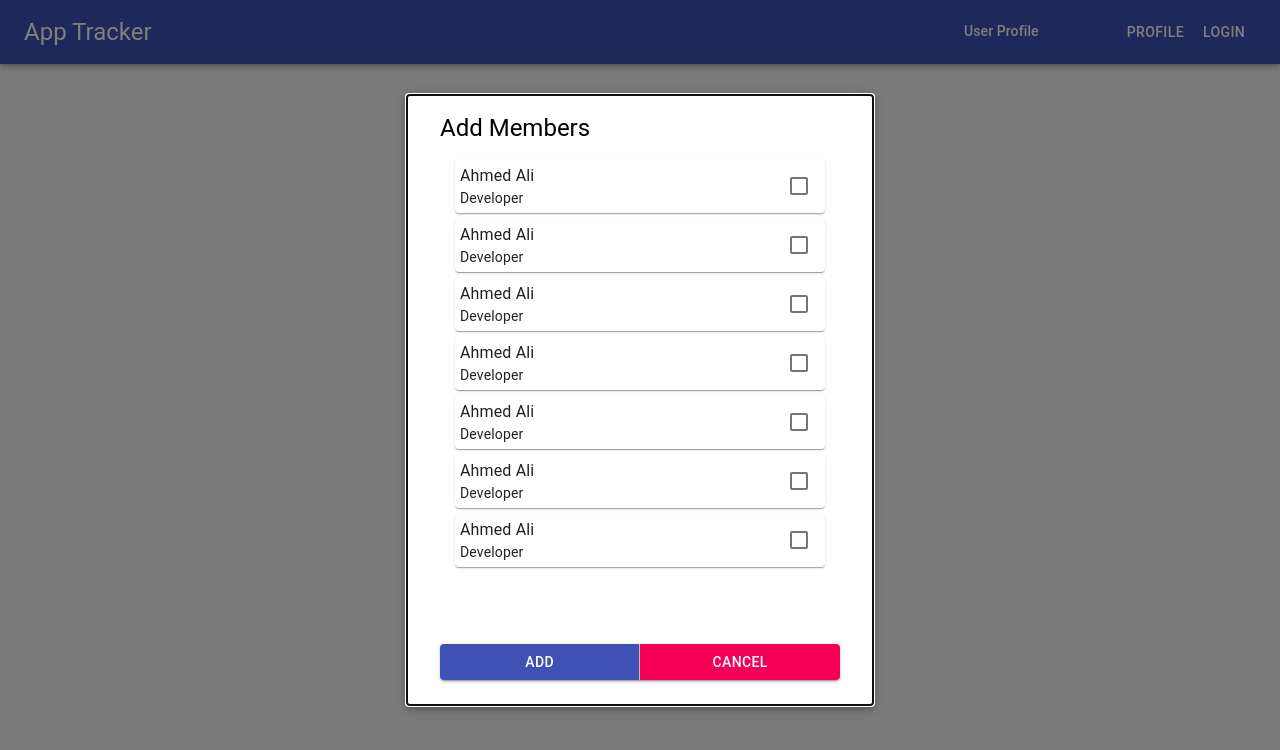
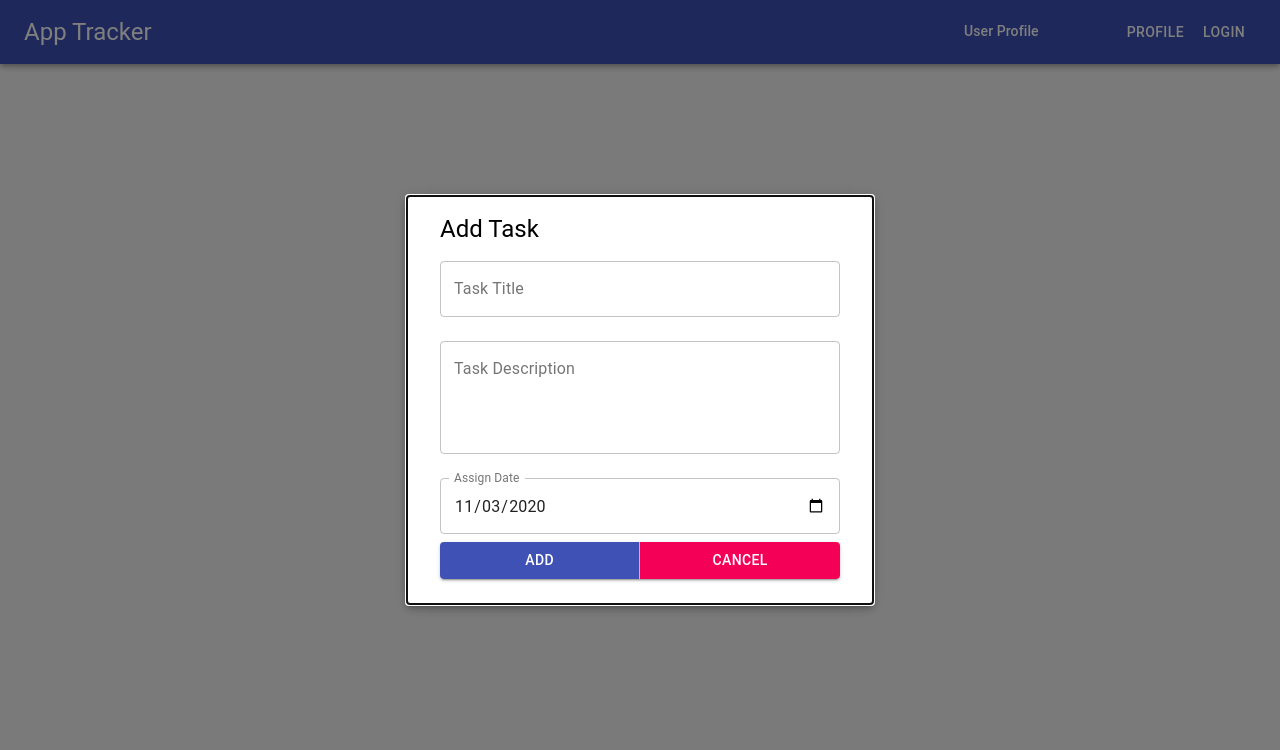
Before and after one commit to AhmedAli125/app-tracker, a React (Create React App) app: page / in a window 1280 px wide. Shown: the top 750 px of the page. Built offline with nearby package versions, Linux system fonts and the light colour scheme.

Commit message:
AddProject > created UI of Add Task
Add Task UI Created but unable to add Select Box

```diff
--- a/src/components/manager/addProject/AddMembers.js
+++ b/src/components/manager/addProject/AddMembers.js
@@ -6,23 +6,20 @@ import ButtonGroup from '@material-ui/core/ButtonGroup'
 import Button from '@material-ui/core/Button'
 // import Container from '@material-ui/core/Container'
 
-function AddMembers() {
+function AddMembers({showAddMember}) {
     return (
-        <Modal show='true'>
+        <Modal show={showAddMember}>
             <div>
                 <Typography variant='h5' align='left' display='block' >
                     Add Members
                 </Typography>
                 <div className='member-container'>
-                   <Member member='Ahmed Ali' designation='Developer'/>
+                   <Member member='Dawood Shahid' designation='Manager'/>
                     <Member member='Ahmed Ali' designation='Developer'/>
-                    <Member member='Ahmed Ali' designation='Developer'/>
-                    <Member member='Ahmed Ali' designation='Developer'/>
-                    <Member member='Ahmed Ali' designation='Developer'/>
-                    <Member member='Ahmed Ali' designation='Developer'/>
-                    <Member member='Ahmed Ali' designation='Developer'/>
+                    <Member member='Talha Siddiqui' designation='Tester'/>
+                    <Member member='Shahroz Ahmed' designation='Developer'/>
                 </div>
-                <ButtonGroup variant='contained' fullWidth={true}  align='right'>
+                <ButtonGroup variant='contained' fullWidth={true}>
                     <Button color='primary'>Add</Button>
                     <Button color='secondary'>Cancel</Button>
                 </ButtonGroup>
--- a/src/components/manager/addProject/AddProject.js
+++ b/src/components/manager/addProject/AddProject.js
@@ -1,13 +1,17 @@
 import React from 'react'
 import AddButton from '../../ui/button/addButton/AddButton'
+import AddMembers from './AddMembers'
 import './addProject.css'
+import AddTask from './AddTask'
 
-function AddProject() {
+function AddProject({addProject}) {
 
 
     return (
-        <div className='project-container'>
-            <AddButton />
+        addProject && <div className='project-container'>
+            <AddButton showAddButton={false}/>   {/* shows the add button for creating project */}
+            <AddMembers showAddMember={false}/>           {/* shows the add members modal for adding members */}
+            <AddTask showAddTask={true} />
         </div>
     )
 }
--- /dev/null
+++ b/src/components/manager/addProject/AddTask.js
@@ -0,0 +1,95 @@
+import React, {useState} from 'react'
+import Typography from '@material-ui/core/Typography'
+import TextField from '@material-ui/core/TextField'
+import ButtonGroup from '@material-ui/core/ButtonGroup'
+import Button from '@material-ui/core/Button'
+// import { makeStyles} from '@material-ui/core/styles';
+import Modal from '../../ui/modal/ModalWindow'
+import './addProject.css'
+
+function AddTask({showAddTask}) {
+    let currentDate =() =>{
+        let now = new Date();
+        let getMonth = () => {
+            let month = now.getMonth() + 1;
+            if(month<10){
+                return "0"+month.toString();
+            }else return month.toString();
+        }
+
+        let getDate = () => {
+            let current = (now.getDate());
+            if(current<10){
+                return current.toString();
+                return current.toString();
+            }else return current.toString();
+
+        }
+        let getYear = () => {
+            let year = (now.getFullYear()).toString();
+            if(year<10){
+                return "0"+year.toString();
+            }else return year.toString();
+        }
+        return getYear() + "-" + getMonth() + "-" + "0"+getDate();
+    }
+    const [title, setTitle] = useState('');
+    const [desc, setDesc] = useState('');
+    const [assignDate, setAssignDate] = useState(currentDate);
+    const changeTitle = e => setTitle(e.target.value);
+    const changeDesc = e => setDesc(e.target.value);
+    const changeDate = e => setAssignDate(e.target.value);
+
+    return (
+        <Modal show={showAddTask}>
+            <Typography variant='h5' align='left' display='block' >
+                    Add Task
+            </Typography>
+            <div className='task-container'>
+                <form noValidate>
+                    <TextField
+                        margin='normal'
+                        fullWidth={true}
+                        value={title}
+                        placeholder="Enter Task Title"
+                        onChange={changeTitle}
+                        id="outlined-basic" label="Task Title" variant="outlined"
+                     />
+
+                    <TextField
+                        margin='normal'
+                        multiline={true}
+                        rows='4'
+                        fullWidth={true}
+                        value={desc}
+                        placeholder="Enter Task Description"
+                        onChange={changeDesc}
+                        id="outlined-basic" label="Task Description" variant="outlined"
+                     />
+
+                    <TextField
+                            id="date"
+                            margin='normal'
+                            label="Assign Date"
+                            type="date"
+                            fullWidth={true}
+                            variant='outlined'
+                            defaultValue={assignDate}
+                            onChange={changeDate}
+                            InputLabelProps={{
+                            shrink: true,
+                            }}
+                        />
+
+                        {/* yahan tujhe Select Box Dalna hai */}
+                    <ButtonGroup variant='contained' fullWidth={true}>
+                        <Button color='primary'>Add</Button>
+                        <Button color='secondary'>Cancel</Button>
+                    </ButtonGroup>
+                </form>
+            </div>
+        </Modal>
+    )
+}
+
+export default AddTask
--- a/src/components/manager/addProject/addProject.css
+++ b/src/components/manager/addProject/addProject.css
@@ -21,3 +21,7 @@
 .flex-grow1{
     flex: 1;
 }
+
+.margin{
+    margin: 10px 0;
+}
--- a/src/components/ui/button/addButton/AddButton.js
+++ b/src/components/ui/button/addButton/AddButton.js
@@ -2,9 +2,9 @@ import React from "react";
 import { makeStyles } from "@material-ui/core/styles";
 import Fab from '@material-ui/core/Fab';
 import AddIcon from '@material-ui/icons/Add';
-import clsx from 'clsx';
+// import clsx from 'clsx';
 
-function AddButton() {
+function AddButton({showAddButton}) {
   const useStyles = makeStyles((theme) => ({
     root: {
       '& > *': {
@@ -24,7 +24,7 @@ function AddButton() {
   const classes = useStyles();
 
   return (
-    <div className={classes.root}>
+    showAddButton && <div className={classes.root}>
       <Fab color="primary" aria-label="add" className={classes.fab}>
         <AddIcon />
       </Fab>
--- a/src/components/ui/dashboard/Dashboard.js
+++ b/src/components/ui/dashboard/Dashboard.js
@@ -1,5 +1,4 @@
 import React from 'react';
-import AddMembers from '../../manager/addProject/AddMembers';
 import AddProject from '../../manager/addProject/AddProject';
 // import Modal from '../modal/ModalWindow';
 import ProjectList from '../projects/ProjectList';
@@ -9,9 +8,8 @@ import './dashboard.css';
 function Dashboard() {
     return (
         <div className='dashboard-container'>
-            {/* <AddProject />
-            <ProjectList /> */}
-        <AddMembers />
+            <AddProject addProject={true} />
+            <ProjectList projectList={false} />
         </div>
     );
 }
--- a/src/components/ui/projects/ProjectList.js
+++ b/src/components/ui/projects/ProjectList.js
@@ -1,16 +1,45 @@
 import React from 'react'
+import Grid from '@material-ui/core/Grid'
 import Project from './project/Project'
 import './projectList.css'
 
-function ProjectList() {
+function ProjectList({projectList}) {
     return (
-        <div className='project-list'>
+        projectList && <div> {/* yahan se project-list ki class hatayi hai */}
+            <Grid container justify='center'>
+                <Grid item sm-12 md-4 lg-6 xl-6>
+                    <Project />
+                </Grid>
+                <Grid item sm-12 md-4 lg-6 xl-6>
+                    <Project />
+                </Grid>
+                <Grid item sm-12 md-4 lg-6 xl-6>
+                    <Project />
+                </Grid>
+                <Grid item sm-12 md-4 lg-6 xl-6>
+                    <Project />
+                </Grid>
+                <Grid item sm-12 md-4 lg-6 xl-6>
+                    <Project />
+                </Grid>
+                <Grid item sm-12 md-4 lg-6 xl-6>
+                    <Project />
+                </Grid>
+                <Grid item sm-12 md-4 lg-6 xl-6>
+                    <Project />
+                </Grid>
+                <Grid item sm-12 md-4 lg-6 xl-6>
+                    <Project />
+                </Grid>
+                <Grid item sm-12 md-4 lg-6 xl-6>
+                    <Project />
+                </Grid>
+            </Grid>
+            {/* <Project />
             <Project />
             <Project />
             <Project />
-            <Project />
-            <Project />
-            <Project />
+            <Project /> */}
         </div>
     )
 }
```
